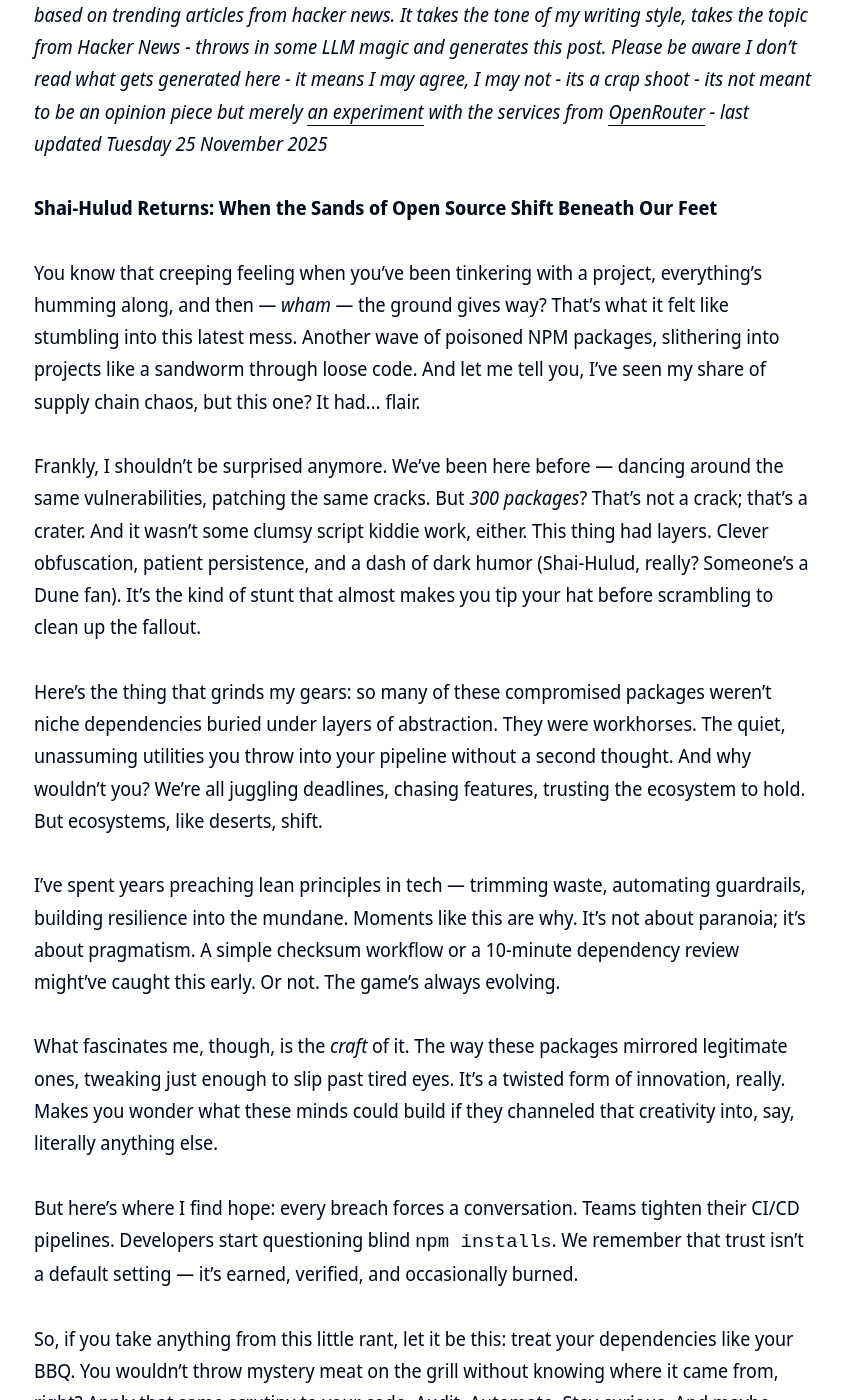
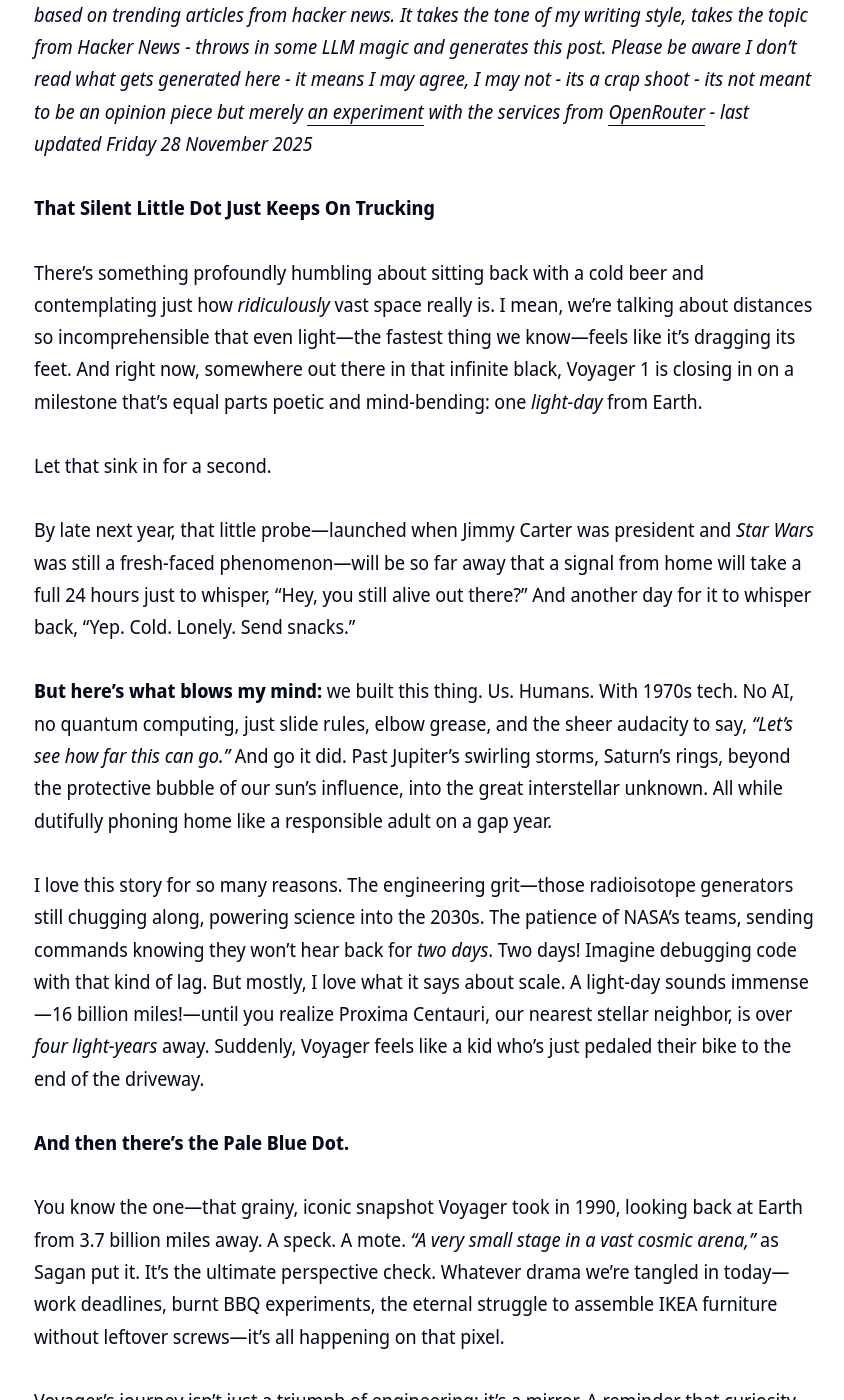
Before and after one commit to clintjb/clintjb.github.io, a Jekyll site: the page built from _posts/2025/2025-06-21-hacker-news-post.md, in a window 1280 px wide and 1400 px high, scrolled down 941 px. Shown: the whole window, without its empty margins (216-1060 px from the left). Built offline with Jekyll 4.4.1, drawn with Linux system fonts in a browser that asks for light colours; nearby versions of some CDN libraries; some of the changed text lies outside the part shown.

Commit message:
Updated Weekly Post

```diff
--- a/_posts/2025/2025-06-21-hacker-news-post.md
+++ b/_posts/2025/2025-06-21-hacker-news-post.md
@@ -11,25 +11,29 @@ image: '/images/posts/2025/weekly.jpg'
 ---
 ![](/images/posts/2025/weekly.jpg)
 
-_⚠️ **THIS POST IS GENERATED WITH LLMs**: This post is newly generated a few times a week based on trending articles from hacker news. It takes the tone of my writing style, takes the topic from Hacker News - throws in some LLM magic and generates this post. Please be aware I don't read what gets generated here - it means I may agree, I may not - its a crap shoot - its not meant to be an opinion piece but merely [an experiment](https://github.com/clintjb/Weekly-Post) with the services from [OpenRouter](https://openrouter.ai) - last updated Tuesday 25 November 2025_
+_⚠️ **THIS POST IS GENERATED WITH LLMs**: This post is newly generated a few times a week based on trending articles from hacker news. It takes the tone of my writing style, takes the topic from Hacker News - throws in some LLM magic and generates this post. Please be aware I don't read what gets generated here - it means I may agree, I may not - its a crap shoot - its not meant to be an opinion piece but merely [an experiment](https://github.com/clintjb/Weekly-Post) with the services from [OpenRouter](https://openrouter.ai) - last updated Friday 28 November 2025_
 
 
-**Shai-Hulud Returns: When the Sands of Open Source Shift Beneath Our Feet**
+**That Silent Little Dot Just Keeps On Trucking**
 
-You know that creeping feeling when you’ve been tinkering with a project, everything’s humming along, and then — *wham* — the ground gives way? That’s what it felt like stumbling into this latest mess. Another wave of poisoned NPM packages, slithering into projects like a sandworm through loose code. And let me tell you, I’ve seen my share of supply chain chaos, but this one? It had… flair.
+There’s something profoundly humbling about sitting back with a cold beer and contemplating just how *ridiculously* vast space really is. I mean, we’re talking about distances so incomprehensible that even light—the fastest thing we know—feels like it’s dragging its feet. And right now, somewhere out there in that infinite black, Voyager 1 is closing in on a milestone that’s equal parts poetic and mind-bending: one *light-day* from Earth.
 
-Frankly, I shouldn’t be surprised anymore. We’ve been here before — dancing around the same vulnerabilities, patching the same cracks. But *300 packages*? That’s not a crack; that’s a crater. And it wasn’t some clumsy script kiddie work, either. This thing had layers. Clever obfuscation, patient persistence, and a dash of dark humor (Shai-Hulud, really? Someone’s a Dune fan). It’s the kind of stunt that almost makes you tip your hat before scrambling to clean up the fallout.
+Let that sink in for a second.
 
-Here’s the thing that grinds my gears: so many of these compromised packages weren’t niche dependencies buried under layers of abstraction. They were workhorses. The quiet, unassuming utilities you throw into your pipeline without a second thought. And why wouldn’t you? We’re all juggling deadlines, chasing features, trusting the ecosystem to hold. But ecosystems, like deserts, shift.
+By late next year, that little probe—launched when Jimmy Carter was president and *Star Wars* was still a fresh-faced phenomenon—will be so far away that a signal from home will take a full 24 hours just to whisper, “Hey, you still alive out there?” And another day for it to whisper back, “Yep. Cold. Lonely. Send snacks.”
 
-I’ve spent years preaching lean principles in tech — trimming waste, automating guardrails, building resilience into the mundane. Moments like this are why. It’s not about paranoia; it’s about pragmatism. A simple checksum workflow or a 10-minute dependency review might’ve caught this early. Or not. The game’s always evolving.
+**But here’s what blows my mind:** we built this thing. Us. Humans. With 1970s tech. No AI, no quantum computing, just slide rules, elbow grease, and the sheer audacity to say, *“Let’s see how far this can go.”* And go it did. Past Jupiter’s swirling storms, Saturn’s rings, beyond the protective bubble of our sun’s influence, into the great interstellar unknown. All while dutifully phoning home like a responsible adult on a gap year.
 
-What fascinates me, though, is the *craft* of it. The way these packages mirrored legitimate ones, tweaking just enough to slip past tired eyes. It’s a twisted form of innovation, really. Makes you wonder what these minds could build if they channeled that creativity into, say, literally anything else.
+I love this story for so many reasons. The engineering grit—those radioisotope generators still chugging along, powering science into the 2030s. The patience of NASA’s teams, sending commands knowing they won’t hear back for *two days*. Two days! Imagine debugging code with that kind of lag. But mostly, I love what it says about scale. A light-day sounds immense—16 billion miles!—until you realize Proxima Centauri, our nearest stellar neighbor, is over *four light-years* away. Suddenly, Voyager feels like a kid who’s just pedaled their bike to the end of the driveway.
 
-But here’s where I find hope: every breach forces a conversation. Teams tighten their CI/CD pipelines. Developers start questioning blind `npm installs`. We remember that trust isn’t a default setting — it’s earned, verified, and occasionally burned.
+**And then there’s the Pale Blue Dot.**
 
-So, if you take anything from this little rant, let it be this: treat your dependencies like your BBQ. You wouldn’t throw mystery meat on the grill without knowing where it came from, right? Apply that same scrutiny to your code. Audit. Automate. Stay curious. And maybe — just maybe — keep a mental image of a giant sandworm next time you’re knee-deep in `node_modules`.
+You know the one—that grainy, iconic snapshot Voyager took in 1990, looking back at Earth from 3.7 billion miles away. A speck. A mote. *“A very small stage in a vast cosmic arena,”* as Sagan put it. It’s the ultimate perspective check. Whatever drama we’re tangled in today—work deadlines, burnt BBQ experiments, the eternal struggle to assemble IKEA furniture without leftover screws—it’s all happening on that pixel.
 
-After all, the best defense isn’t building higher walls. It’s learning how the worms dig. 🔍
+Voyager’s journey isn’t just a triumph of engineering; it’s a mirror. A reminder that curiosity, when paired with persistence, can outlive generations. That even the smallest steps (or the slowest radio signals) add up to something monumental. And that sometimes, the most revolutionary acts aren’t about changing the world—but simply leaving it behind, one quiet mile at a time.
 
-*— mrdosija*
+So here’s to the little probe that could. Still cruising at 11 miles a second. Still teaching us humility. Still daring us to dream bigger, even as its signal fades into the interstellar static.
+
+Next time you’re staring up at the night sky, think about it: there’s a tiny piece of us, hurtling through the void, carrying a golden record full of Chuck Berry, Bach, and the sound of a kiss. Because if we’re going to whisper into the darkness, we might as well do it with style.
+
+Now, if you’ll excuse me, I’ve got a whisky calling my name and a sudden urge to recalibrate my WiFi router. Perspective’s great, but reliable streaming speeds? That’s *true* civilization. 🚀
```
Also changed, not shown: images/posts/2025/weekly.jpg.
